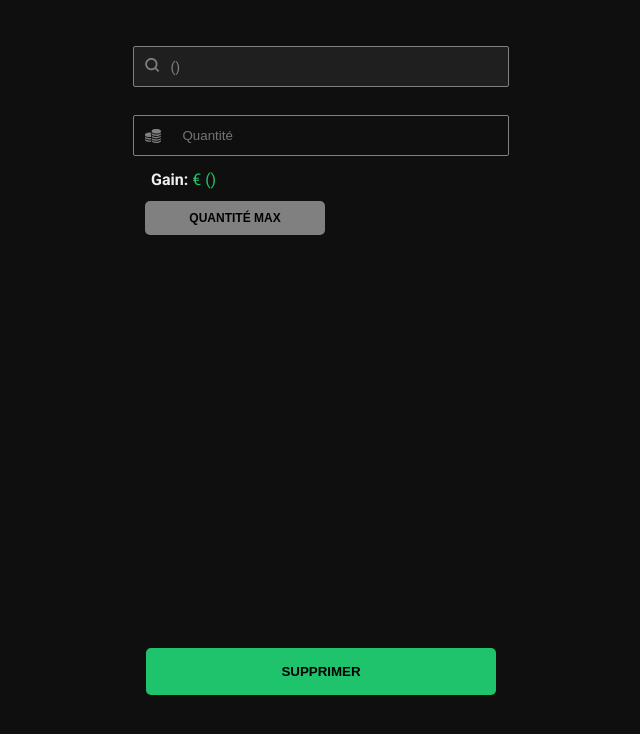
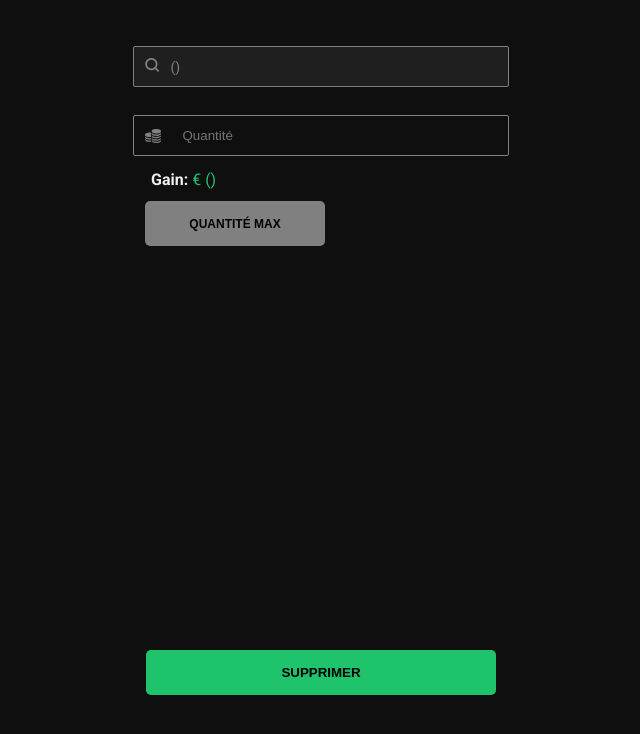
Before and after one commit to Spishous/cryptoTracker, a Symfony app: template templates/app/remove.html.twig in a window 1280 px wide. Shown: the part 46-780 px from the top of the page, without its empty margins (319-959 px from the left). Run offline with Twig, Linux system fonts and the light colour scheme; the template is opened without the code that fills it, so the values that code supplies are empty; some libraries are stand-ins or nearby versions.

Commit message:
css button

```diff
--- a/public/css/style.css
+++ b/public/css/style.css
@@ -46,7 +46,7 @@ form label p,form input[type=text],form input[type=number],select {margin-left:.
 #info {display:flex;flex-direction:column;text-align:start;margin-left:2em}
 form label[disabled] {background:#1f1f1f}
 form label {overflow:hidden;border:1px solid grey;border-radius:2px;display:flex;align-items:center;margin:1em;padding-left:.8em;color:gray;font-size:14px;height:2.8em}
-input[type="submit"],form button {margin:auto 2em 2em;text-transform:uppercase;font-weight:600;font-family:sans-serif;padding:1.2em;cursor:pointer;background:var(--color3);border:none;border-radius:5px}
+input[type="submit"],form button {margin:auto 2em 2em;text-transform:uppercase;font-weight:600;font-family:sans-serif;display:block;cursor:pointer;background:var(--color3);border:none;border-radius:5px;height: 45px;}
 input[type="submit"]:hover, form button:hover {background:#27d996;display:block}
 form button {padding:.8em;margin:1em -0.5em;width:15em;font-size:12px}
 input.disabled[type="submit"],form button.disabled {background:grey;pointer-events:none;cursor:not-allowed}
```
